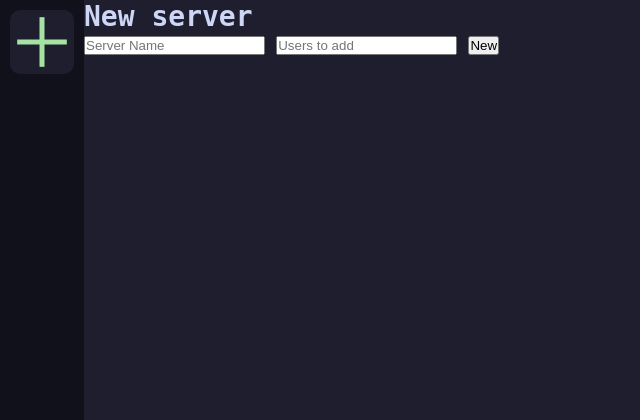
After one commit to AI314159/Python-Chatapp, a Django app: page /add_server/ in a window 1280 px wide. The commit adds this page. Shown: the top 420 px of the page, without its empty margins (0-640 px from the left). Run offline with Django 5.2, Linux system fonts and the light colour scheme; the visitor is signed in with stand-in values (Sample User, id 1); data that the repository does not hold is empty.

Commit message:
Added user created servers and message saving.

```diff
--- a/chatapp/chat/admin.py
+++ b/chatapp/chat/admin.py
@@ -1,4 +1,5 @@
 from django.contrib import admin
-from .models import Server
+from .models import Server, Message
 
 admin.site.register(Server)
+admin.site.register(Message)
--- a/chatapp/chat/static/base.css
+++ b/chatapp/chat/static/base.css
@@ -26,6 +26,9 @@ aside >  ul > li {
     margin: 10px 0 0 0;
     list-style-type: none;
 }
+aside > ul > li > a {
+    display: block;
+}
 aside > ul > li > a > img {
     border-radius: 10px;
 }
--- a/chatapp/chat/templates/base.html
+++ b/chatapp/chat/templates/base.html
@@ -19,6 +19,7 @@
             {% for server in user.server_set.all %}
             <li><a href="/server/{{server.id}}"><img src="{% static 'server.png' %}" /></a></li>
             {% endfor %}
+            <li><a href="{% url 'add-server' %}"><img src="{% static 'new_server.png' %}" /></a></li>
         </ul>
     </aside>
     {% endif %}
--- /dev/null
+++ b/chatapp/chat/templates/chat/new_server.html
@@ -0,0 +1,18 @@
+{% extends 'base.html' %}
+
+{% block content %}
+<main>
+    <div id="login-container">
+        <h2>New server</h2>
+        <form method="post" id="login-form">
+            {% csrf_token %}
+            {% if error_message %}
+            <p id="error-message">{{error_message}}</p>
+            {% endif %}
+            <input name="server_name" id="server_name" placeholder="Server Name" type="text" autocomplete="off">
+            <input name="members" id="members" placeholder="Users to add" type="textarea">
+            <input name="new" id="login-btn" type="submit" value="New">
+        </form>
+</div>
+</main>
+{% endblock content %}
--- a/chatapp/chat/urls.py
+++ b/chatapp/chat/urls.py
@@ -5,6 +5,7 @@ from django.contrib.auth.views import LoginView, LogoutView
 urlpatterns = [
     path("", views.index, name="index"),
     path("server/<uuid:server_id>/", views.chat_page, name="chat-page"),
+    path("add_server/", views.add_server, name="add-server"),
     path("login/", views.login_user, name="login"),
     path("logout/", views.logout_user, name="logout"),
 ]
--- a/chatapp/chat/views.py
+++ b/chatapp/chat/views.py
@@ -1,8 +1,9 @@
 from django.http import Http404
 from django.shortcuts import get_object_or_404, render, redirect
 from django.contrib.auth import authenticate, login, logout
+from django.contrib.auth.models import User
 from django.contrib.auth.decorators import login_required
-from .models import Server
+from .models import Server, Message
 
 def index(request):
     return render(request, "chat/index.html")
@@ -23,10 +24,35 @@ def login_user(request):
         return render(request, "login.html")
 
 @login_required
+def add_server(request):
+    if request.method == "POST":
+        servername = request.POST["server_name"]
+        members = request.POST["members"]
+        server = Server(title=servername, owner=request.user)
+        server.save()
+
+        members = members.split()
+        for member in members:
+            try:
+                user = User.objects.get(username=member)
+            except Exception:
+                context = {"error_message": f"Could not add user '{member}'"}
+                return render(request, 'chat/new_server.html', context)
+            server.members.add(user)
+
+        if request.user.username not in members:
+            server.members.add(request.user)
+
+        return redirect(f"/server/{server.id}")
+    else:
+        return render(request, "chat/new_server.html")
+
+@login_required
 def chat_page(request, server_id):
     server = get_object_or_404(Server, id=server_id)
     if request.user in server.members.all():
-        context = {"server_id": server_id}
+        messages = Message.objects.filter(server=server)
+        context = {"server_id": server_id, "messages": messages}
         return render(request, "chat/chat_page.html", context)
     else:
         raise Http404
```
Also changed, not shown: chatapp/chat/consumers.py (+12 -0 lines), chatapp/chat/models.py (+13 -0 lines), chatapp/chat/templates/chat/chat_page.html (+9 -0 lines), chat/static/server.png (deleted), chatapp/chat/Projects/chatapp/chatapp/chat/Projects/chatapp/chatapp/chat/Projects/chatapp/chatapp/chat/static/new_server.png (added), chatapp/chat/Projects/chatapp/chatapp/chat/static/new_server.png (added), chatapp/chat/migrations/0002_message.py (added), chatapp/chat/static/new_server.png (added), 1 other file.
